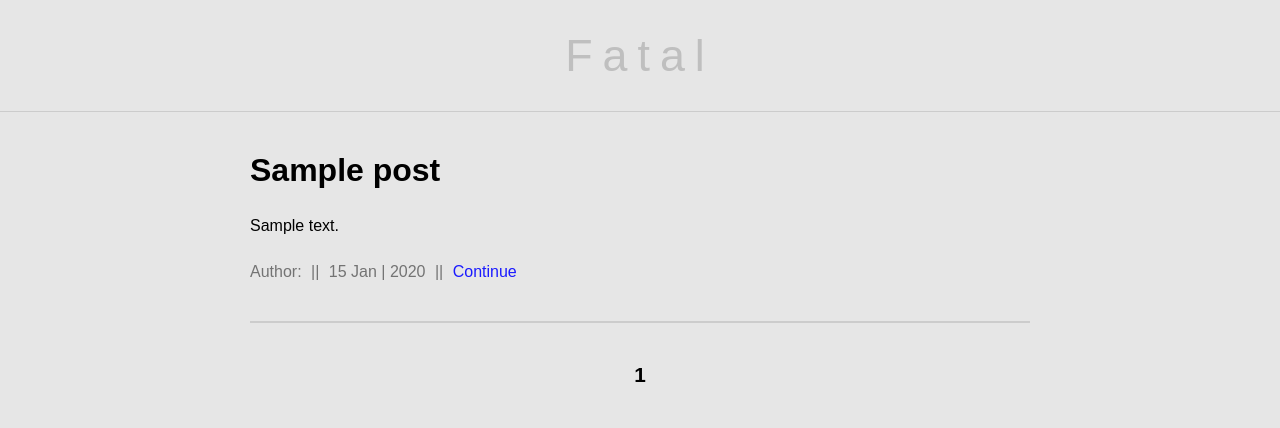
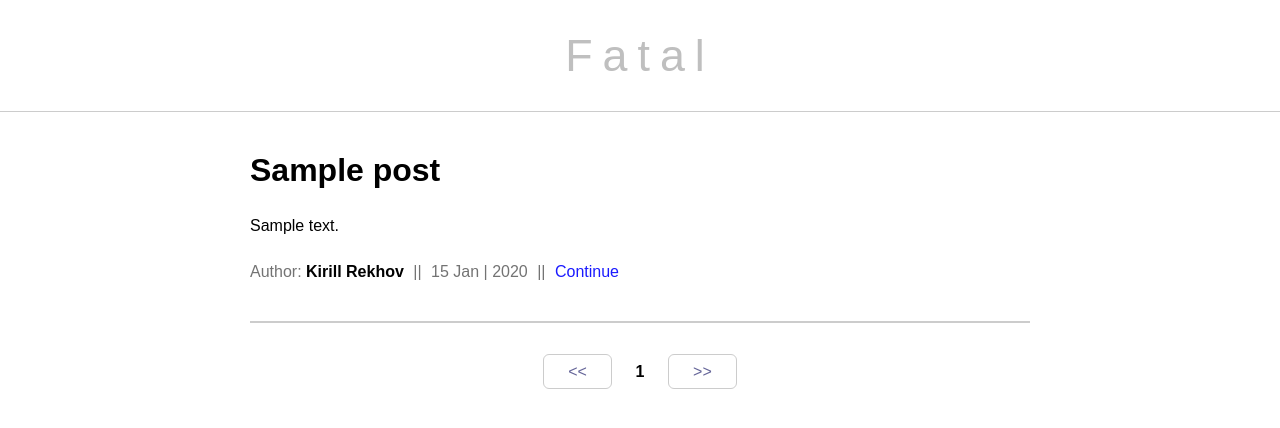
Before and after one commit to karaname/django-blog-engine, a Django app: page / in a window 1280 px wide. Shown: the top 428 px of the page. Run offline with Django 3.2, Linux system fonts and the light colour scheme; tables that the repository leaves empty hold one stand-in row (values such as "Sample post").

Commit message:
frontend corrections

```diff
--- a/blog/static/stylesheets/application.css
+++ b/blog/static/stylesheets/application.css
@@ -12,7 +12,6 @@ html {
 
 body {
 	font-family: sans-serif;
-	background: #e6e6e6;
 }
 
 hr {
@@ -31,6 +30,7 @@ a {
 .main_header h1 {
 	display: inline-block;
 }
+
 .main_header {
 	padding: 30px 0;
 	text-align: center;
@@ -82,24 +82,24 @@ a.link_to_main:hover {
 
 /* pagination */
 .pagination {
-	font-size: 1.3em;
 	text-align: center;
 }
-
 .pagination_numbers {
 	padding: 0 1em;
 	color: #000000;
 }
 
 .pagination_arrows {
-	padding: 0 0.6em;
+	margin: 0 0.2em;
+	padding: 0.5em 1.5em;
 	color: #666699;
+	border-radius: 6px;
+	border: 1px solid #cccccc;
 }
 
-.pagination_arrows:hover,
-.pagination_numbers:hover {
-	box-shadow: 0 0 15px gray;
-	border-radius: 5px;
+.pagination_numbers:hover,
+.pagination_arrows:hover {
+	color: #1a1aff;
 }
 
 /* posts */
@@ -119,13 +119,12 @@ a.post_title {
 	line-height: 150%;
 }
 
-.post_body_id p:not(:first-child) {
+p:not(:first-child) {
 	padding-top: 10px;
 }
 
 .post_desc > ul li {
 	display: inline-block;
-	list-style-type: none;
 	color: #737373;
 }
 
@@ -227,14 +226,3 @@ textarea {
 	font-family: sans-serif;
 	border: 1px solid #ccc;
 }
-
-/* device */
-@media screen and (max-device-width: 600px) {
-	.container {
-		max-width: 100%;
-	}
-
-	.post_desc > ul li {
-		font-size: 1.75em;
-	}
-}
--- a/blog/templates/blog/application.html
+++ b/blog/templates/blog/application.html
@@ -4,6 +4,7 @@
 	<head>
 		<meta charset="utf-8">
 		<title>{% block title %} Fatal {% endblock %}</title>
+		<meta name="viewport" content="width=device-width, initial-scale=0.7"/>
 		<link rel="apple-touch-icon" sizes="180x180" href="{% static 'favicon/apple-touch-icon.png' %}"/>
 		<link rel="icon" type="image/png" sizes="32x32" href="{% static 'favicon/favicon-32x32.png' %}" >
 		<link rel="icon" type="image/png" sizes="16x16" href="{% static 'favicon/favicon-16x16.png' %}">
--- a/blog/templates/blog/main/index.html
+++ b/blog/templates/blog/main/index.html
@@ -10,14 +10,14 @@
 			</header>
 
 			<div class="post_body">
-				{{ post.body|safe|truncatechars_html:240 }}
+				{{ post.body|safe|truncatechars_html:800 }}
 			</div>
 
 			<div class="post_desc">
 				<ul>
 					<li>
 						Author: <a class="post_author" target="_blank"
-						href="https://github.com/">{{ user.get_username }}</a>
+						href="https://github.com/karaname">Kirill Rekhov</a>
 					</li>
 
 					<li>
@@ -36,10 +36,7 @@
 	{% endfor %}
 
 	<div class="pagination">
-		{% if posts.has_previous %}
-			<a href="?page=1" class="pagination_arrows"><<</a>
-			<a href="?page={{posts.previous_page_number}}" class="pagination_arrows"><</a>
-		{% endif %}
+		<a href="?page=1" class="pagination_arrows"><<</a>
 
 		{% if posts.number|add:'-2' > 1 %}
 			<span>&hellip;</span>
@@ -58,9 +55,6 @@
 			<span>&hellip;</span>
 		{% endif %}
 
-		{% if posts.has_next %}
-			<a href="?page={{posts.next_page_number}}" class="pagination_arrows">></a>
-			<a href="?page={{posts.paginator.num_pages}}" class="pagination_arrows">>></a>
-		{% endif %}
+		<a href="?page={{posts.paginator.num_pages}}" class="pagination_arrows">>></a>
 	</div>
 {% endblock %}
--- a/blog/templates/blog/main/show.html
+++ b/blog/templates/blog/main/show.html
@@ -12,7 +12,7 @@
 				<ul>
 					<li>
 						Author: <a class="post_author" target="_blank"
-						href="https://github.com/">{{ user.get_username }}</a>
+						href="https://github.com/karaname">Kirill Rekhov</a>
 					</li>
 
 					<li>
@@ -30,7 +30,7 @@
 					{% endif %}
 
 					<li>
-						<a class="post_link" href="/">Back</a>
+						<a class="post_link" href="{{request.META.HTTP_REFERER}}">Back</a>
 					</li>
 				</ul>
 			</div>
@@ -46,7 +46,7 @@
 			<hr class="post_footer_hr_id">
 
 			<div>
-				<a href="/" class="link_to_main">Fatal</a> - 2018
+				<a href="/" class="link_to_main">Fatal</a> - 2019
 			</div>
 		</footer>
 	</div>
--- a/blog/templates/blog/main/update.html
+++ b/blog/templates/blog/main/update.html
@@ -9,7 +9,6 @@
 			{{form.body}}
 			<button>Submit</button>
 		</form>
-		<a href="javascript:history.go(-1)"><button>Back</button></a>
 	</div>
 
 {% endblock %}
```
